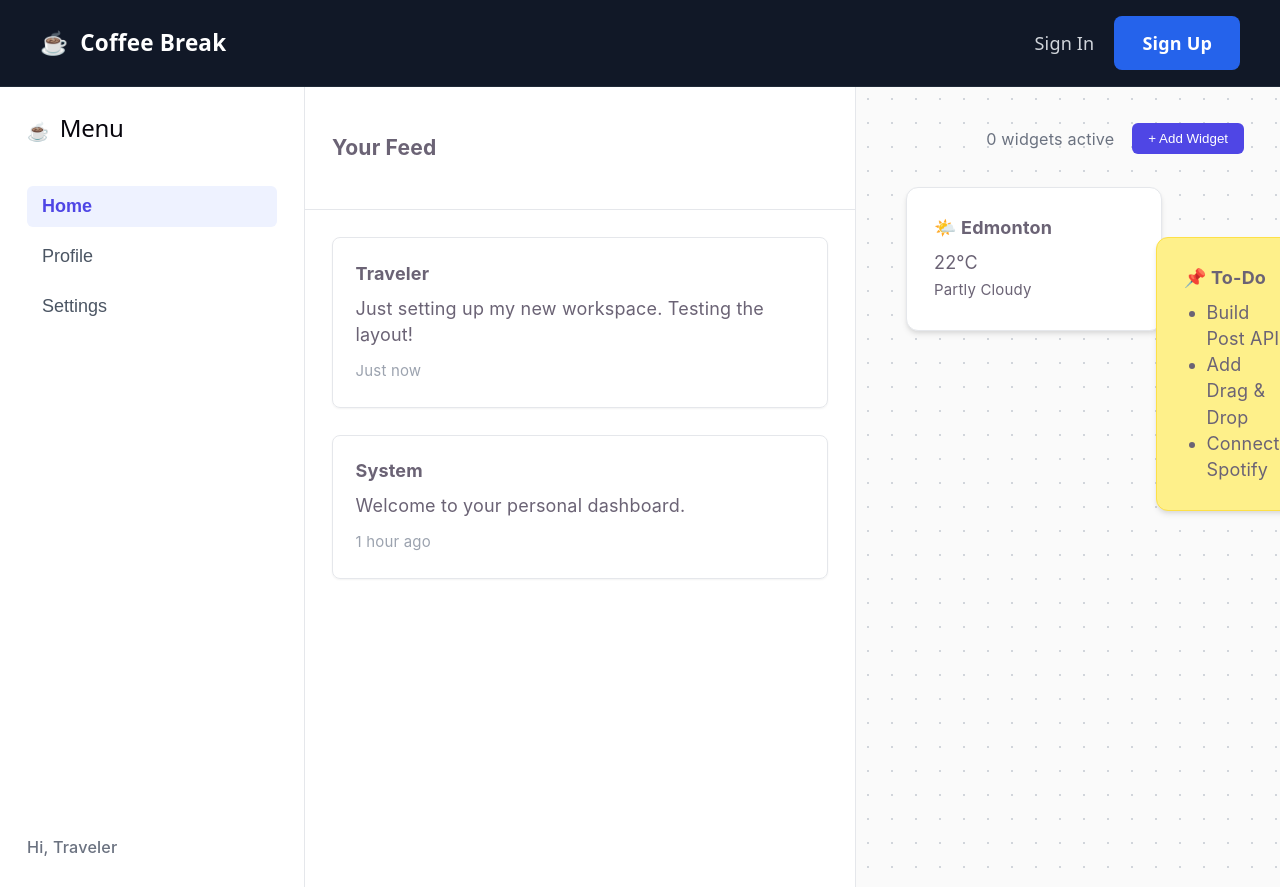
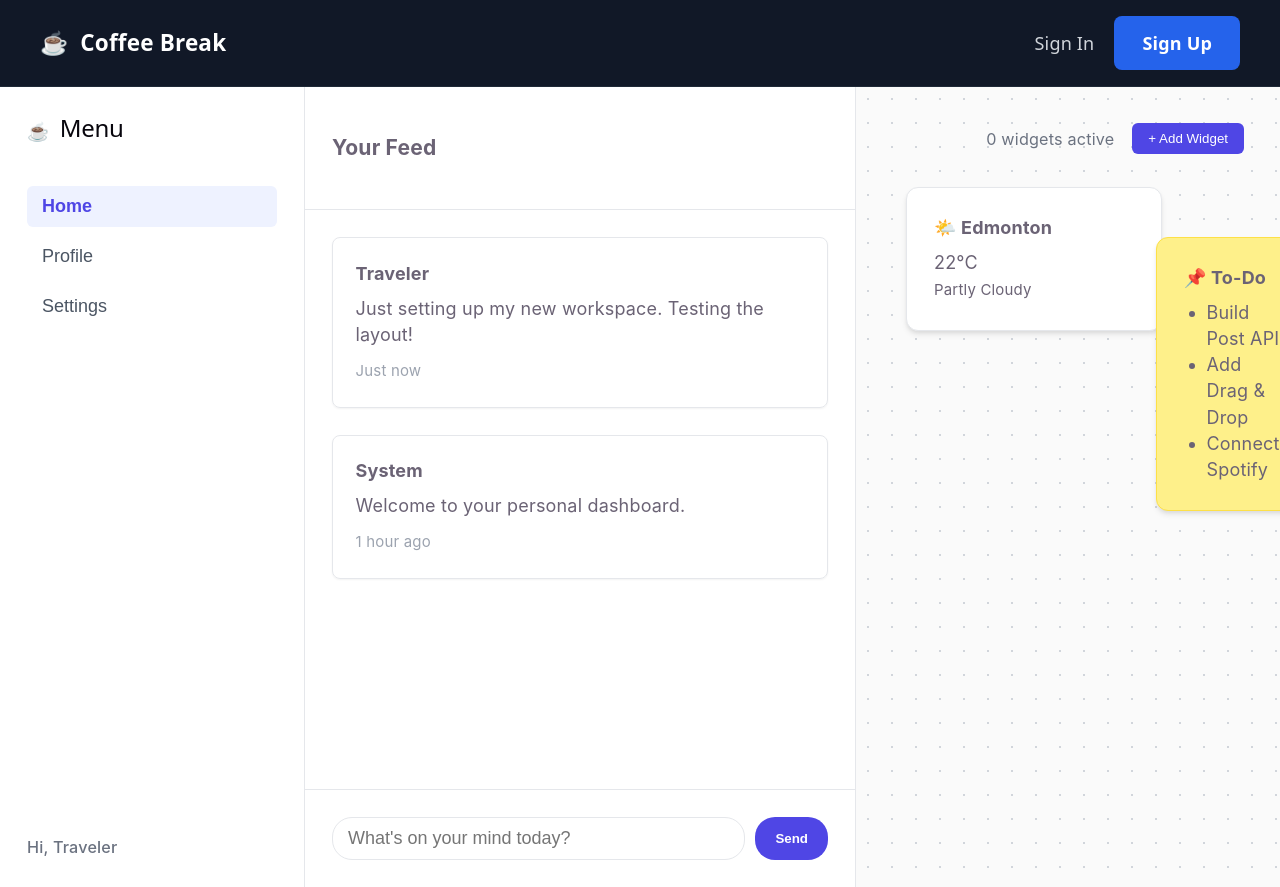
Before and after one commit to GordonChi/coffee_break, a React (Vite) app in the folder frontend/: page /dashboard in a window 1280 px wide. Built offline with nearby package versions, Linux system fonts and the light colour scheme.

Commit message:
Added the ability to add posts, still don't fetch them though

```diff
--- a/frontend/src/pages/Dashboard/DashboardPage.css
+++ b/frontend/src/pages/Dashboard/DashboardPage.css
@@ -67,8 +67,6 @@
     border-right: 1px solid #e5e7eb;
     display: flex;
     flex-direction: column;
-    /* This allows the feed to scroll independently */
-    overflow-y: auto;
 }
 
 .feed-header {
@@ -85,6 +83,9 @@
     display: flex;
     flex-direction: column;
     gap: 1.5rem;
+    /* Added the next two lines to make posts grow and fill the space automatically */
+    flex-grow: 1;
+    overflow-y: auto;
 }
 
 .placeholder-post {
@@ -100,6 +101,44 @@
 
 .placeholder-post small {
     color: #9ca3af;
+}
+
+/* Adding chatbox input styles */
+.chat-input-form {
+    display: flex;
+    gap: 10px;
+    padding: 1.5rem;
+    border-top: 1px solid #e5e7eb;
+    background-color: #ffffff;
+}
+
+.chat-text-input {
+    flex-grow: 1;
+    padding: 10px 15px;
+    border: 1px solid #e5e7eb;
+    border-radius: 20px;
+    outline: none;
+    font-size: 1rem;
+    transition: border-color 0.2s;
+}
+
+.chat-text-input:focus {
+    border-color: #4f46e5;
+}
+
+.chat-send-button {
+    padding: 10px 20px;
+    background-color: #4f46e5;
+    color: white;
+    border: none;
+    border-radius: 20px;
+    cursor: pointer;
+    font-weight: 600;
+    transition: background-color 0.2s;
+}
+
+.chat-send-button:hover {
+    background-color: #4338ca;
 }
 
 /* Widget Canvas */
--- a/frontend/src/pages/Dashboard/DashboardPage.jsx
+++ b/frontend/src/pages/Dashboard/DashboardPage.jsx
@@ -1,9 +1,48 @@
-import React from 'react';
+import React, { useState } from 'react';
 import './DashboardPage.css';
 
 export default function DashboardPage() {
     // Grab the user from the login token
     const username = localStorage.getItem('username') || 'Traveler';
+
+    // States for the new post input
+    const [postContent, setPostContent] = useState('');
+
+    // Handle submitting posts to the backend
+    const handleCreatePost = async (e) => {
+        e.preventDefault();
+
+        if (!postContent.trim()) return;
+
+        try {
+            // Grab the userId from localStorage
+            const userId = localStorage.getItem('userId');
+
+            // Checking what I am sending because I keep getting an error
+            console.log("Frontend is sending this payload:", { userId: userId, content: postContent });
+
+            const response = await fetch('http://127.0.0.1:5000/api/posts', {
+                method: 'POST',
+                headers: { 'Content-Type': 'application/json' },
+                body: JSON.stringify({
+                    userId: userId,
+                    content: postContent
+                })
+            });
+
+            if (response.ok) {
+                const newPost = await response.json();
+                console.log("Post successfully created:", newPost);
+                setPostContent('');
+            } else {
+                // If an error occurs while sending
+                const errorData = await response.json();
+                console.error("Server rejected the post:", errorData);
+            }
+        } catch (error) {
+            console.error("Network or fetch error:", error);
+        }
+    };
 
     return (
         <div className="dashboard-master-layout">
@@ -29,7 +68,9 @@ export default function DashboardPage() {
                 <div className="feed-header">
                     <h3>Your Feed</h3>
                 </div>
-                <div className="feed-content">
+
+                {/* Scrollable area */}
+                <div className="feed-content posts-scroll-area">
                     {/* We will build the post submission form here next! */}
                     <div className="placeholder-post">
                         <p><strong>{username}</strong></p>
@@ -42,6 +83,20 @@ export default function DashboardPage() {
                         <small>1 hour ago</small>
                     </div>
                 </div>
+
+                { /* input box area */ }
+                <form className='chat-input-form' onSubmit={handleCreatePost}>
+                    <input
+                        type="text"
+                        value={postContent}
+                        onChange={(e) => setPostContent(e.target.value)}
+                        placeholder="What's on your mind today?"
+                        className='chat-text-input'
+                    />
+                    <button type="submit" className='chat-send-button'>
+                        Send
+                    </button>
+                </form>
             </main>
 
             {/* Widget Canvas */}
```
Also changed, not shown: 1 other file (tests, documents, lock files or other folders).
